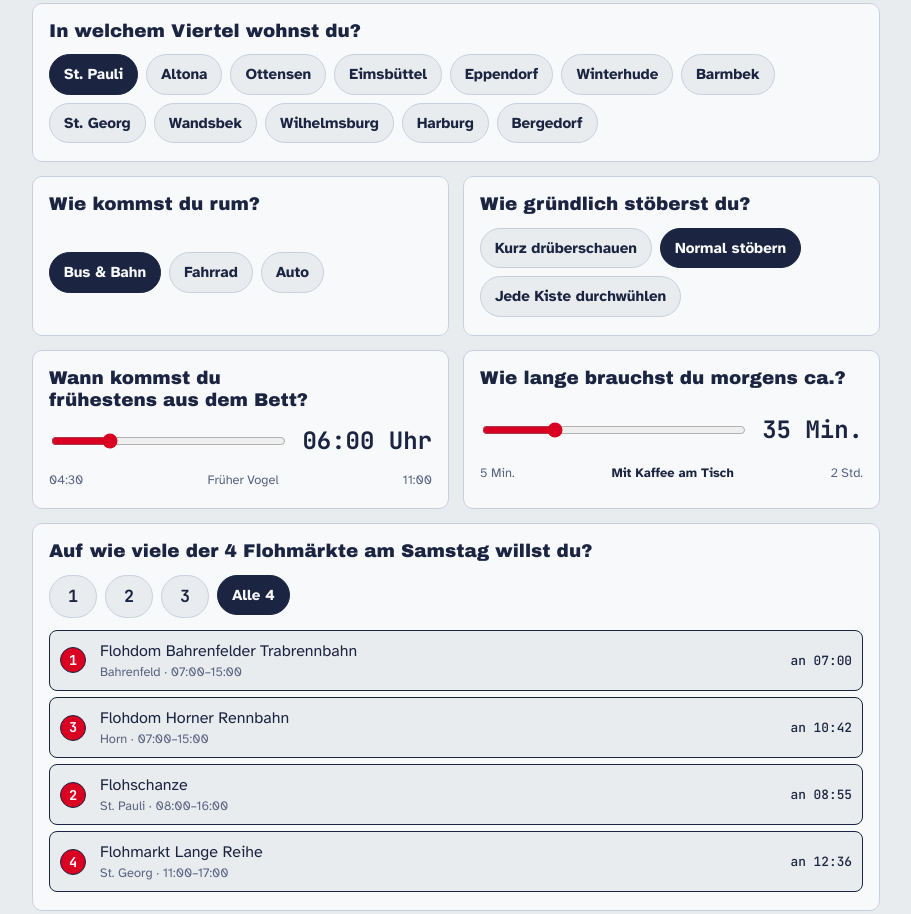
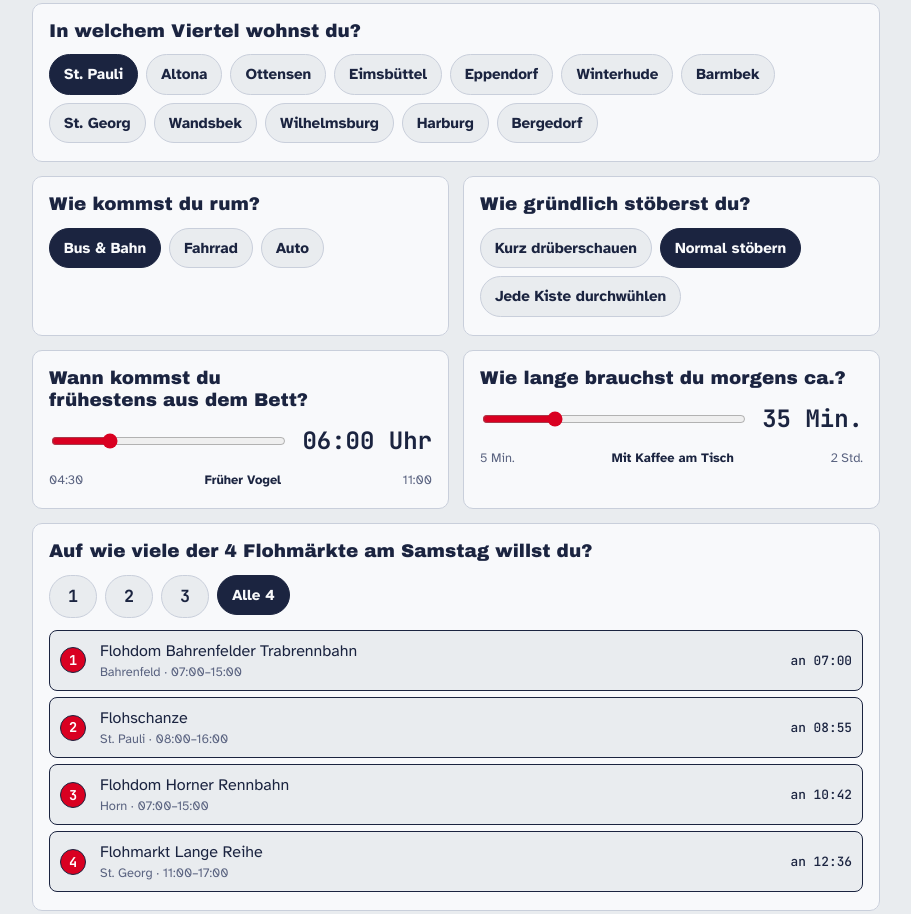
Before and after one commit to 7zawa7/flo-hh-markt, a website: page index.html in a window 1280 px wide. Shown: the part 637-1551 px from the top of the page, without its empty margins (184-1095 px from the left). Drawn offline with Linux system fonts and the light colour scheme; a web font is replaced by a local one.

Commit message:
Feinschliff: Hinweise hervorgehoben, Märkte in Besuchsreihenfolge
Co-Authored-By: Claude Opus 5.5 <noreply@anthropic.com>
Claude-Session: https://claude.ai/code/session_01Hox6C2G6ucWjmGWELvDbAh

```diff
--- a/index.html
+++ b/index.html
@@ -64,7 +64,7 @@ button,select{font:inherit;color:inherit}
 .planner{display:grid;gap:18px}
 .controls{display:grid;grid-template-columns:repeat(auto-fit,minmax(170px,1fr));gap:12px}
 .quiz{display:grid;grid-template-columns:repeat(auto-fit,minmax(min(100%,300px),1fr));gap:14px}
-.q{margin:0;padding:16px 16px 18px;border:1.5px solid var(--line);border-radius:10px;background:var(--paper);display:grid;gap:12px;min-width:0}
+.q{margin:0;align-content:start;padding:16px 16px 18px;border:1.5px solid var(--line);border-radius:10px;background:var(--paper);display:grid;gap:12px;min-width:0}
 .q-wide{grid-column:1/-1}
 .q legend,.qlabel{float:left;width:100%;padding:0;font-family:var(--font-display);font-size:1.15rem;line-height:1.2;text-wrap:balance}
 .q legend+*{clear:both}
@@ -84,7 +84,7 @@ button,select{font:inherit;color:inherit}
 .slider input{flex:1;min-width:0;accent-color:var(--sticker);height:28px;cursor:pointer}
 .slider output{flex:0 0 auto;min-width:5.5ch;text-align:right;font-weight:700;font-size:1.5rem}
 .range-ends{display:flex;justify-content:space-between;align-items:baseline;gap:10px;font-size:.8rem;color:var(--muted)}
-#prep-hint{color:var(--ink);font-weight:700;text-align:center}
+.range-ends span:nth-child(2){color:var(--ink);font-weight:700;text-align:center}
 .avail{list-style:none;margin:0;padding:0;display:grid;gap:6px}
 .avail li{display:grid;grid-template-columns:30px minmax(0,1fr) auto;gap:10px;align-items:center;padding:8px 10px;border-radius:8px;border:1.5px dashed var(--line);color:var(--muted);transition:all .2s}
 .avail li .num{width:26px;height:26px;border-radius:50%;display:grid;place-items:center;font-family:var(--font-mono);font-weight:700;font-size:.85rem;border:1.5px solid var(--line)}
@@ -479,7 +479,8 @@ function renderAvail(w){
   const ul=document.getElementById("avail"); if(!ul||!state.day) return;
   const order=new Map((w?w.b.visits:[]).map((v,i)=>[v.m.id,{i,v}]));
   const want = state.count ? Math.min(state.count, days[state.day].length) : days[state.day].length;
-  ul.innerHTML=days[state.day].map(m=>{ const hit=order.get(m.id);
+  const rank=m=>order.has(m.id)?order.get(m.id).i:99;
+  ul.innerHTML=[...days[state.day]].sort((a,b)=>rank(a)-rank(b)).map(m=>{ const hit=order.get(m.id);
     const st = hit ? `an ${fmt(hit.v.arr)}` : (order.size>=want ? "nicht eingeplant" : "passt zeitlich nicht");
     return `<li class="${hit?"on":""}"><span class="num">${hit?hit.i+1:"–"}</span><span class="nm">${esc(m.name)}<small>${esc(m.area.split(" · ")[0])} · ${m.o}–${m.c}</small></span><span class="st mono">${st}</span></li>`; }).join("");
 }
```
